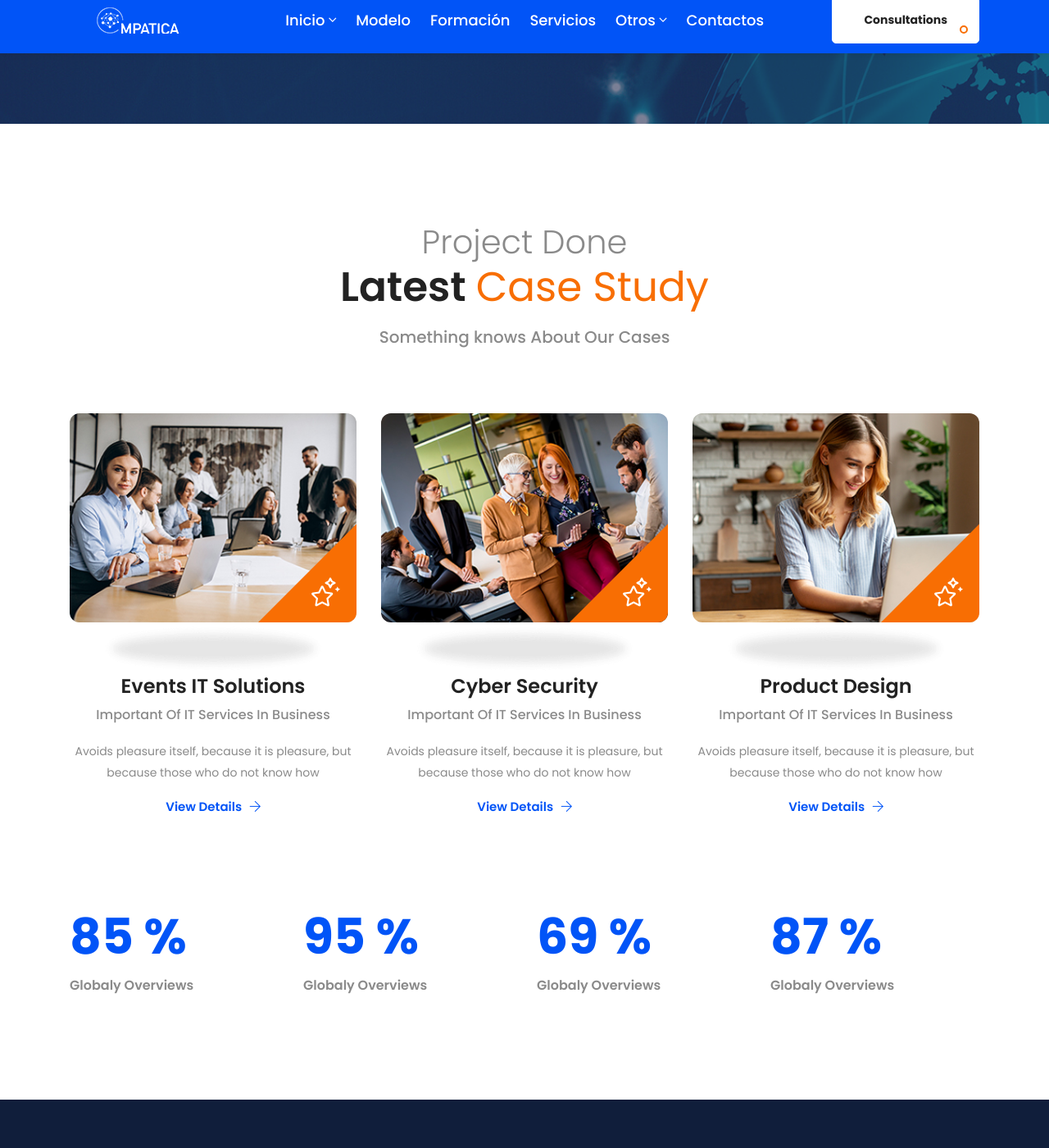
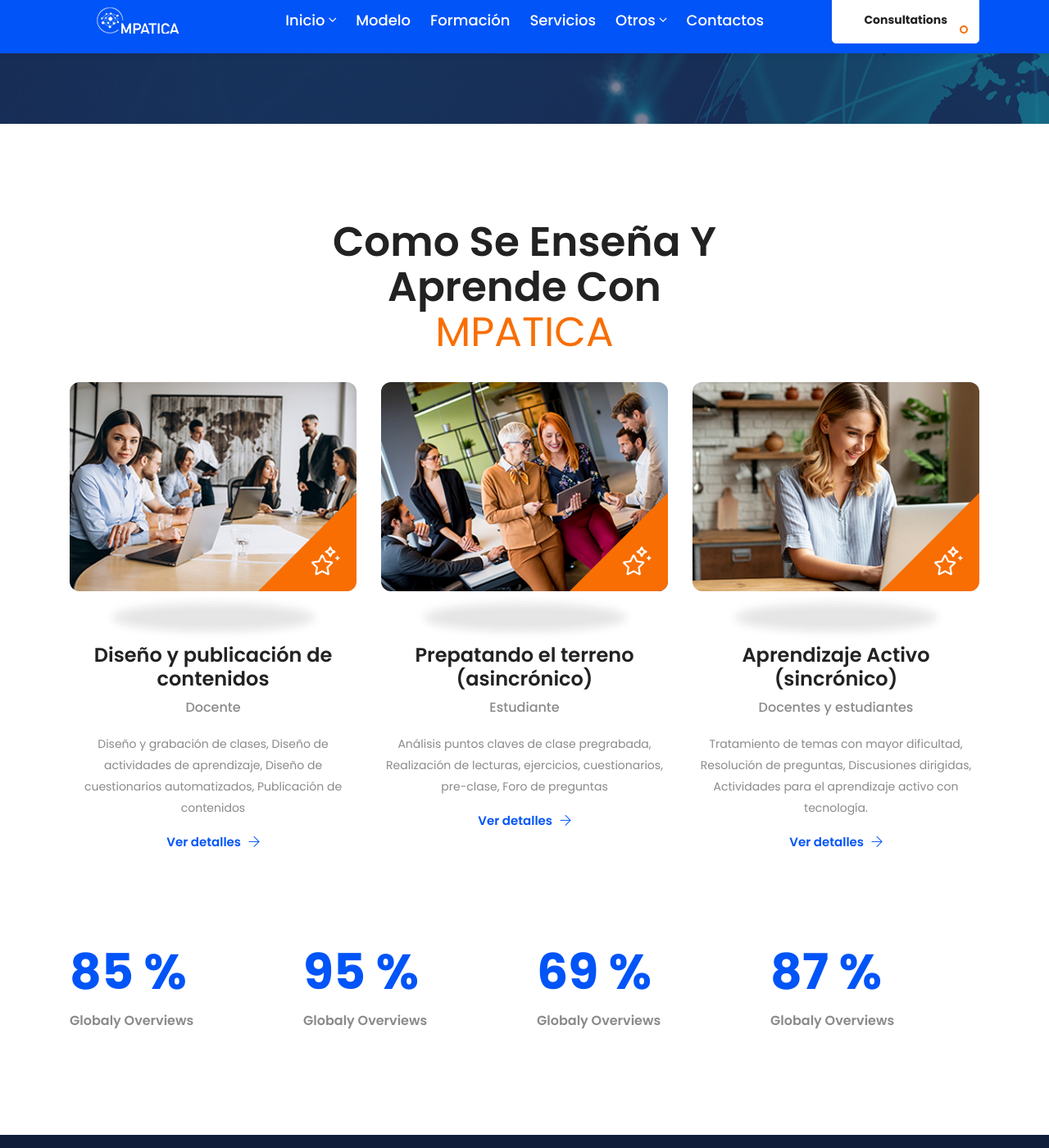
Before and after one commit to elemprendedoronline/mpatica, a Jekyll site: the page built from index.html, in a window 1280 px wide and 1400 px high, scrolled down 2382 px. Shown: the whole window at 82% size. Built offline with Jekyll 4.4.1, drawn with Linux system fonts in a browser that asks for light colours.

Commit message:
Update projects.html

```diff
--- a/_includes/projects.html
+++ b/_includes/projects.html
@@ -5,8 +5,7 @@
             <div class="row justify-content-center">
                 <div class="col-lg-6">
                     <div class="section-title text-center">
-                        <h2 class="title">Project Done <span>Latest <span>Case Study</span></span></h2>
-                        <p>Something knows About Our Cases</p>
+                        <h2 class="title"> <span>Como se enseña y aprende con <span>MPATICA</span></span></h2>
                     </div>
                 </div>
             </div>
@@ -19,10 +18,10 @@
                         </div>
                         <div class="project-case-content text-center">
                             <img src="{{relative_url}}/assets/images/project-shadow.png" alt="">
-                            <h4 class="title">Events IT Solutions</h4>
-                            <span>Important Of IT Services In Business</span>
-                            <p>Avoids pleasure itself, because it is pleasure, but because those who do not know how</p>
-                            <a href="#">View Details <i class="fal fa-arrow-right"></i></a>
+                            <h4 class="title">Diseño y publicación de contenidos</h4>
+                            <span>Docente</span>
+                            <p>Diseño y grabación de clases, Diseño de actividades de aprendizaje, Diseño de cuestionarios automatizados, Publicación de contenidos</p>
+                            <a href="#">Ver detalles <i class="fal fa-arrow-right"></i></a>
                         </div>
                     </div>
                 </div>
@@ -34,10 +33,10 @@
                         </div>
                         <div class="project-case-content text-center">
                             <img src="{{relative_url}}/assets/images/project-shadow.png" alt="">
-                            <h4 class="title">Cyber Security</h4>
-                            <span>Important Of IT Services In Business</span>
-                            <p>Avoids pleasure itself, because it is pleasure, but because those who do not know how</p>
-                            <a href="#">View Details <i class="fal fa-arrow-right"></i></a>
+                            <h4 class="title">Prepatando el terreno (asincrónico)</h4>
+                            <span>Estudiante</span>
+                            <p>Análisis puntos claves de clase pregrabada, Realización de lecturas, ejercicios, cuestionarios, pre-clase, Foro de preguntas</p>
+                            <a href="#">Ver detalles <i class="fal fa-arrow-right"></i></a>
                         </div>
                     </div>
                 </div>
@@ -49,10 +48,10 @@
                         </div>
                         <div class="project-case-content text-center">
                             <img src="{{relative_url}}/assets/images/project-shadow.png" alt="">
-                            <h4 class="title">Product Design</h4>
-                            <span>Important Of IT Services In Business</span>
-                            <p>Avoids pleasure itself, because it is pleasure, but because those who do not know how</p>
-                            <a href="#">View Details <i class="fal fa-arrow-right"></i></a>
+                            <h4 class="title">Aprendizaje Activo (sincrónico)</h4>
+                            <span>Docentes y estudiantes</span>
+                            <p>Tratamiento de temas con mayor dificultad, Resolución de preguntas, Discusiones dirigidas, Actividades para el aprendizaje activo con tecnología.</p>
+                            <a href="#">Ver detalles <i class="fal fa-arrow-right"></i></a>
                         </div>
                     </div>
                 </div>
```
